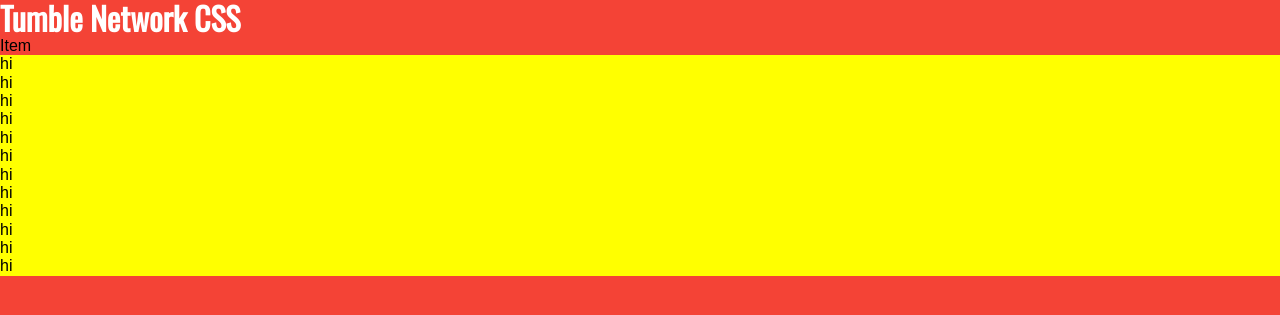
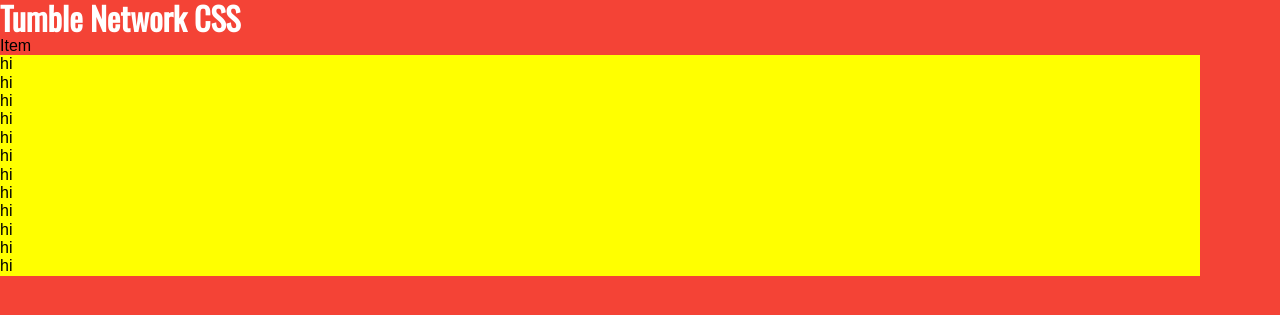
Before and after one commit to tumblenet/tumblenet-css, a Jekyll site: the page built from index.html, in a window 1280 px wide. Shown: the top 315 px of the page. Built offline with Jekyll 4.4.1, drawn with Linux system fonts in a browser that asks for light colours.

Commit message:
Update tumblenet.min.html

```diff
--- a/css/tumblenet.min.html
+++ b/css/tumblenet.min.html
@@ -14,11 +14,10 @@ padding: 0;
           box-sizing: border-box;
 }
 
-.tn-content {
-  max-width: 1140px;
-  margin-right: auto;
-  margin-left: auto;
-}
+ .tn-container {
+     width : 100%;
+     max-width : 1200px;
+ }
 
 // MOBILE
 [class*="tn-col-"] {
```
